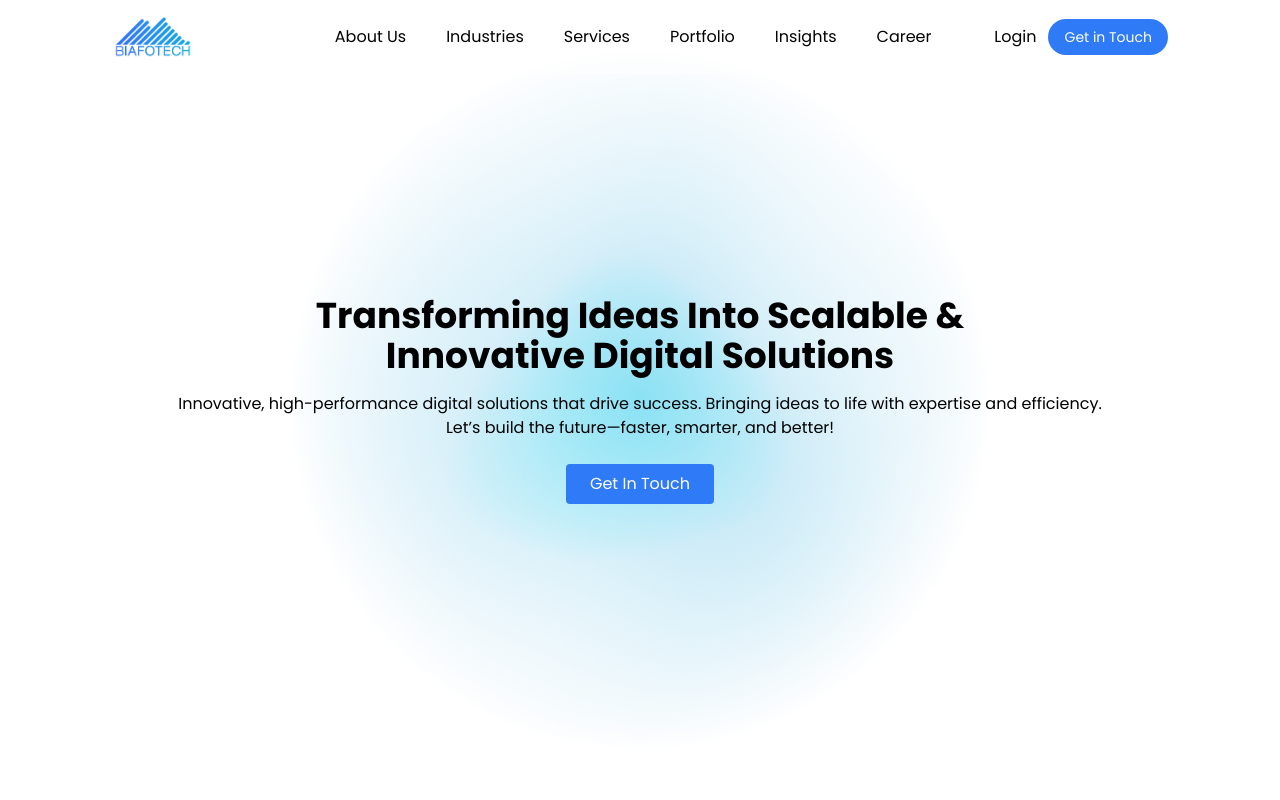
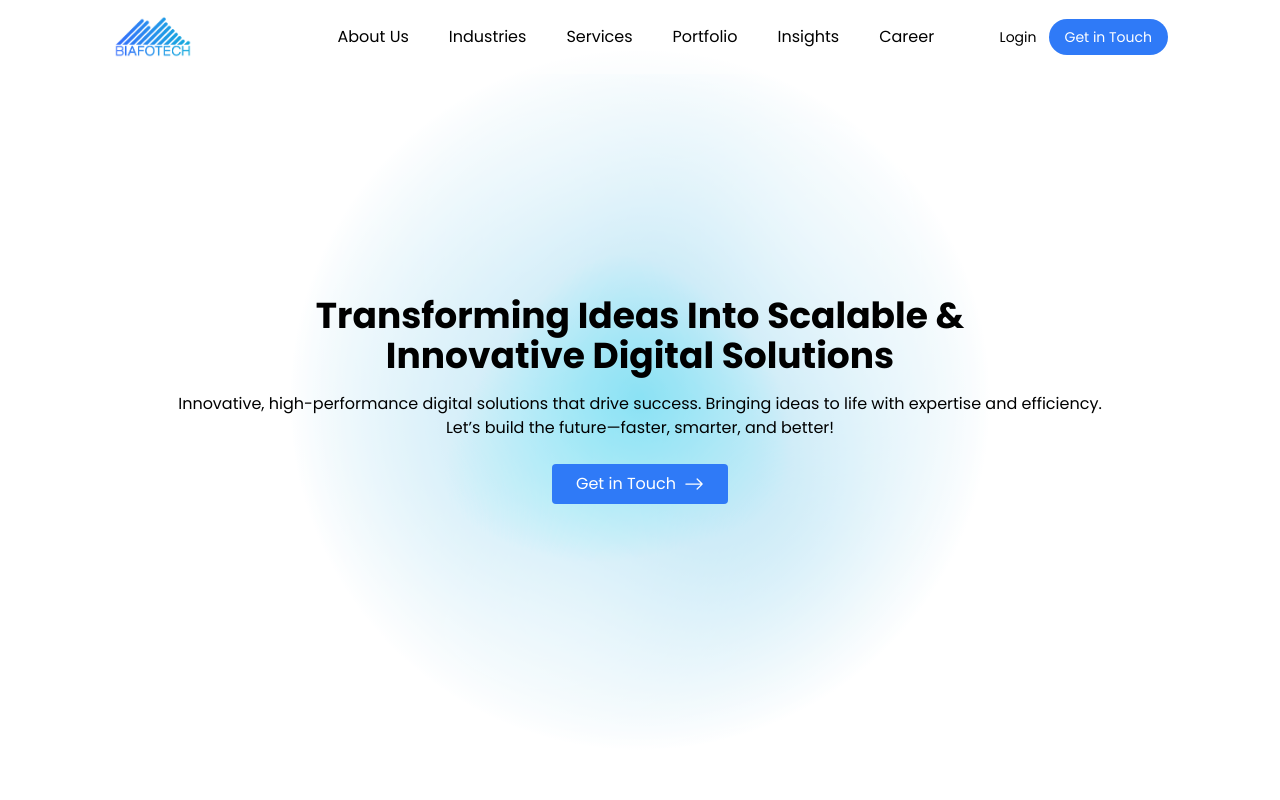
Before and after one commit to ahmadsohailMask01/company-website, a Next.js app: page / in a window 1280 px wide. Shown: the top 800 px of the page. Built offline with nearby package versions, Linux system fonts and the light colour scheme.

Commit message:
Icon changes

```diff
--- a/package.json
+++ b/package.json
@@ -9,6 +9,7 @@
     "lint": "next lint"
   },
   "dependencies": {
+    "@fortawesome/react-fontawesome": "^0.2.2",
     "lucide-react": "^0.483.0",
     "next": "15.2.3",
     "react": "^19.0.0",
--- a/src/app/components/Button/Button.jsx
+++ b/src/app/components/Button/Button.jsx
@@ -1,4 +1,5 @@
 import React from 'react'
+import { FaArrowRight } from "react-icons/fa6";
 
 const Button = ({label, type, className='', ...props}, ref) => {
   return (
--- a/src/app/components/Header/Header.jsx
+++ b/src/app/components/Header/Header.jsx
@@ -39,7 +39,7 @@ const Header = () => {
             </a>
           ))}
         </div>
-        <div className="flex justify-center items-center gap-3">
+        <div className="flex justify-center text-sm items-center gap-3">
           <Button
             onClick={() => window.open("/")}
             label="Login"
--- a/src/app/components/HeroSection/HeroSection.jsx
+++ b/src/app/components/HeroSection/HeroSection.jsx
@@ -1,7 +1,8 @@
 "use client";
 import React from "react";
 import {useRouter} from 'next/navigation'
-import Button from "../Button/Button";
+import {BsArrowRight} from 'react-icons/bs'
+
 
 const HeroSection = () => {
   const router = useRouter();
@@ -18,7 +19,9 @@ const HeroSection = () => {
           <p className="mt-2 text-black">
           Innovative, high-performance digital solutions that drive success. Bringing ideas to life with expertise and efficiency.<br/> Let’s build the future—faster, smarter, and better!
           </p>
-          <Button className="mt-4 px-6 py-2 bg-[#2F7AF7] rounded" onClick={()=>router.push('/get-in-touch')} label={'Get In Touch'}/>
+          <button className="mt-4 px-6 py-2 bg-[#2F7AF7] rounded flex gap-2 justify-center items-center font-poppins" onClick={()=>router.push('/get-in-touch')} >
+            Get in Touch <BsArrowRight size={20}/>
+          </button>
         </div>
       </section>
     </>
```
Also changed, not shown: 1 other file (tests, documents, lock files or other folders).
